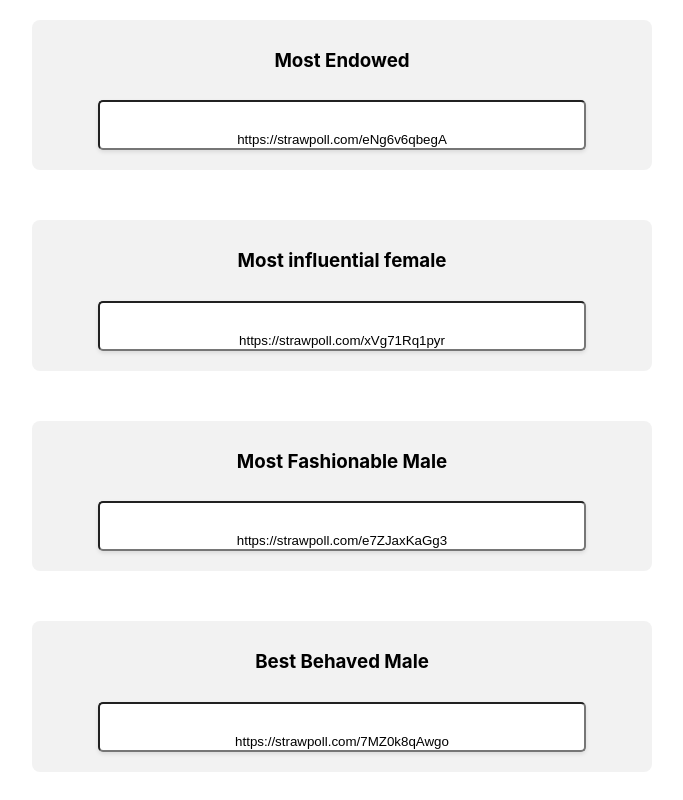
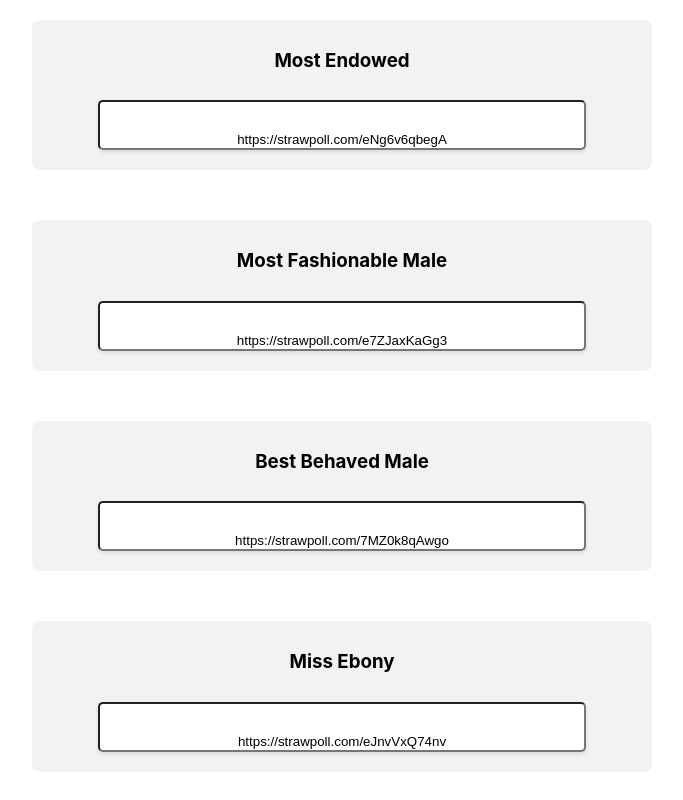
Before and after one commit to dakohhh/mtu-final-year-week-voting-site, a React (Create React App) app: page / in a window 1280 px wide. Shown: the top 800 px of the page, without its empty margins (298-981 px from the left). Built offline with nearby package versions, Linux system fonts and the light colour scheme.

Commit message:
feat: Remove unused poll options and titles

```diff
--- a/src/components/HomeScreen.js
+++ b/src/components/HomeScreen.js
@@ -3,7 +3,6 @@ import React from "react";
 function HomeScreen() {
   const links = [
     "https://strawpoll.com/eNg6v6qbegA",
-    "https://strawpoll.com/xVg71Rq1pyr",
     "https://strawpoll.com/e7ZJaxKaGg3",
     "https://strawpoll.com/7MZ0k8qAwgo",
     "https://strawpoll.com/eJnvVxQ74nv",
@@ -27,7 +26,6 @@ function HomeScreen() {
 
   const titles = [
     "Most Endowed",
-    "Most influential female",
     "Most Fashionable Male",
     "Best Behaved Male",
     "Miss Ebony",
```
